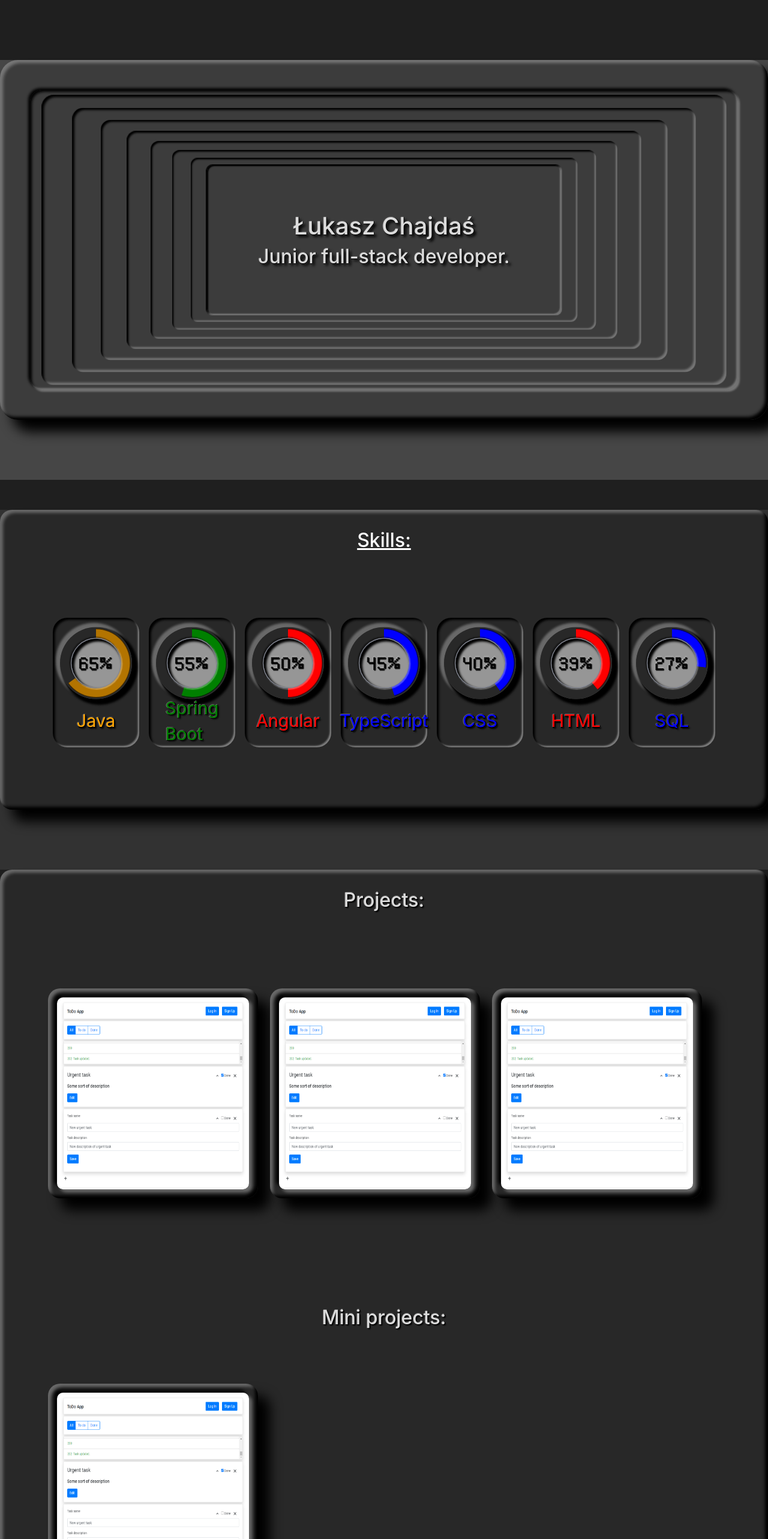
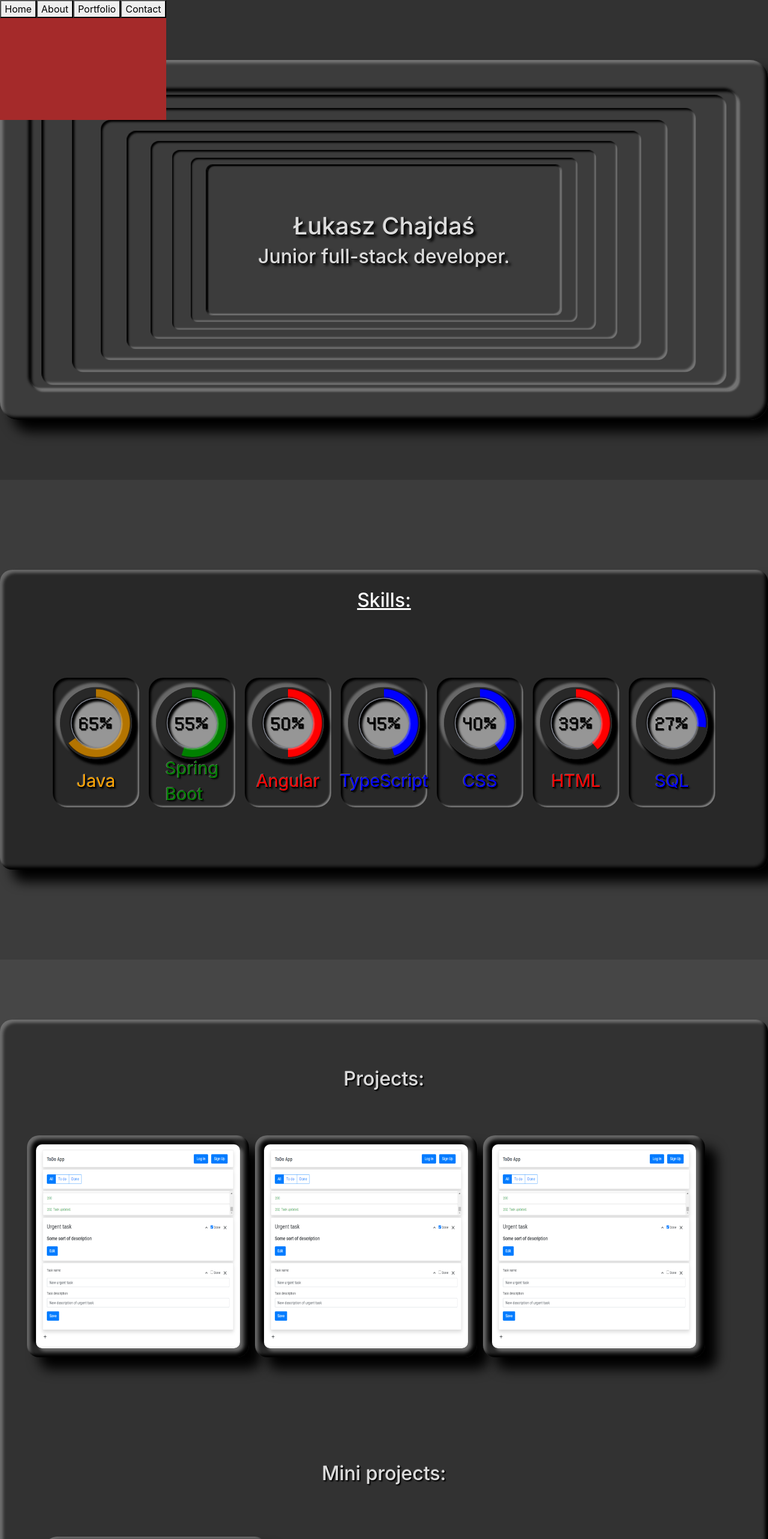
Before and after one commit to Luke1024/developer_page_in_angular, an Angular app in the folder developer-page/: page / in a window 1280 px wide. Shown: the top 2566 px of the page at 60% size. Built offline with nearby package versions, Linux system fonts and the light colour scheme.

Commit message:
further repositioning, navbar added

```diff
--- a/developer-page/src/app/about/about.component.css
+++ b/developer-page/src/app/about/about.component.css
@@ -1,6 +1,6 @@
 #background {
-    height:600px;
-    background-color:rgb(50,50,50);
+    height:800px;
+    background-color:rgb(60,60,60);
     position: relative;
 }
 
@@ -13,6 +13,7 @@
     box-shadow: inset -5px -5px 5px black,
         inset 5px 5px 5px rgba(255, 255, 255, 0.3),
         20px 20px 20px black;
+    top:150px;
     position: relative;
 }
 
--- a/developer-page/src/app/app.component.ts
+++ b/developer-page/src/app/app.component.ts
@@ -1,4 +1,4 @@
-import { Component } from '@angular/core';
+import { Component, HostListener } from '@angular/core';
 import { MessageServiceService } from './message-service.service';
 
 @Component({
--- a/developer-page/src/app/app.module.ts
+++ b/developer-page/src/app/app.module.ts
@@ -13,6 +13,20 @@ import { BarComponent } from './about/card-circular-bar/bar/bar.component';
 import { CardCircularBarComponent } from './about/card-circular-bar/card-circular-bar.component';
 import { CardComponent } from './card/card.component';
 import { CardModalComponent } from './card-modal/card-modal.component';
+import { NavbarComponent } from './navbar/navbar.component';
+import { FormsModule } from '@angular/forms';
+import { ExtraOptions, RouterModule, Routes } from '@angular/router';
+
+const routes: Routes = [
+  {
+    path: "",
+    component: MainViewComponent
+  }
+];
+const routerOptions: ExtraOptions = {
+  anchorScrolling: "enabled"
+  //scrollPositionRestoration: "enabled"
+};
 
 @NgModule({
   declarations: [
@@ -25,14 +39,22 @@ import { CardModalComponent } from './card-modal/card-modal.component';
     BarComponent,
     CardCircularBarComponent,
     CardComponent,
-    CardModalComponent
+    CardModalComponent,
+    NavbarComponent
   ],
   imports: [
     BrowserModule,
     HttpClientModule,
-    NgbModule
+    NgbModule,
+    FormsModule,
+    RouterModule,
+    RouterModule.forRoot(routes, routerOptions)
   ],
   providers: [],
   bootstrap: [AppComponent]
 })
+
+
+
+
 export class AppModule { }
--- a/developer-page/src/app/card-block/card-block.component.css
+++ b/developer-page/src/app/card-block/card-block.component.css
@@ -1,24 +1,27 @@
 #background {
     height:1600px;
     position: relative;
-    background-color: rgb(30,30,30);
+    background-color: rgb(70,70,70);
 }
 
 #block {
     height:1400px;
-    width:80rem;
+    width:1280px;
     margin:auto;
     border-radius: 20px;
-    background-color: rgb(40,40,40);
+    background-color: rgb(50,50,50);
     box-shadow: inset -5px -5px 5px black,
         inset 5px 5px 5px rgba(255, 255, 255, 0.3),
         20px 20px 20px black;
     position: relative;
+    top:100px;
 }
 
 #container {
     position: relative;
     top:150px;
+    min-width: 1200px;
+    margin: auto;
 }
 
 #container2 {
@@ -35,7 +38,7 @@
     margin:auto;
     width: 80rem;
     position: relative;
-    top:2rem;
+    top:5rem;
     color:rgb(220,220,220);
     text-shadow: 2px 2px 2px black,
      -1px 0 rgb(102, 101, 101), 0 1px black, 1px 0 black, 0 -1px rgb(102, 102, 102);
--- a/developer-page/src/app/card/card.component.css
+++ b/developer-page/src/app/card/card.component.css
@@ -1,7 +1,7 @@
 #card {
-    margin:10px;
-    height:350px;
-    width:350px;
+    margin:5px;
+    height:370px;
+    width:370px;
     border-radius: 20px;
     background-color: rgb(40,40,40);
     box-shadow: inset -5px -5px 5px black,
@@ -20,8 +20,8 @@
     top:15px;
     left:15px;
     position: absolute;
-    width:320px;
-    height:320px;
+    width:340px;
+    height:340px;
     border-radius: 10px;
 }
 
--- a/developer-page/src/app/intro/intro.component.css
+++ b/developer-page/src/app/intro/intro.component.css
@@ -1,6 +1,6 @@
 #background {
-    height:700px;
-    background-color: rgb(70,70,70);
+    height:800px;
+    background-color: rgb(50,50,50);
     position: relative;
 }
 
@@ -8,6 +8,7 @@
     background-color: rgb(60,60,60);
     height: 600px;
     width: 1280px;
+    top:100px;
     position: relative;
     margin:auto;
     border-radius: 30px;
--- a/developer-page/src/app/main-view/main-view.component.css
+++ b/developer-page/src/app/main-view/main-view.component.css
@@ -4,22 +4,23 @@
     height: 100%;
 }
 
+#navbar {
+    z-index: 2;
+    position:fixed;
+}
+
 #intro {
-    position: relative;
-    top:100px;
+
 }
 
 #about {
-    position: relative;
-    top:150px;
+
 }
 
-#card {
-    position: relative;
-    top:150px;
+#portfolio {
+
 }
 
 #contact {
-    position: relative;
-    top:150px;
+
 }
--- a/developer-page/src/app/main-view/main-view.component.html
+++ b/developer-page/src/app/main-view/main-view.component.html
@@ -1,6 +1,7 @@
 <div id="view">
+    <app-navbar id="navbar"></app-navbar>
     <app-intro id="intro"></app-intro>
     <app-about id="about"></app-about>
-    <app-card-block id="card"></app-card-block>
+    <app-card-block id="portfolio"></app-card-block>
     <app-contact id="contact"></app-contact>
 </div>
--- a/developer-page/src/app/main-view/main-view.component.ts
+++ b/developer-page/src/app/main-view/main-view.component.ts
@@ -1,4 +1,4 @@
-import { Component, OnInit } from '@angular/core';
+import { Component, HostListener, OnInit } from '@angular/core';
 import { MessageServiceService } from '../message-service.service';
 
 @Component({
--- /dev/null
+++ b/developer-page/src/app/navbar/navbar.component.css
@@ -0,0 +1,18 @@
+#navbar {
+    height:200px;
+    width: 100%;
+    background-color: brown;
+}
+
+#button {
+  background-color: #4CAF50;
+  border: none;
+  color: white;
+  padding: 15px 32px;
+  text-align: center;
+  text-decoration: none;
+  display: inline-block;
+  font-size: 16px;
+  margin: 4px 2px;
+  cursor: pointer;
+}
--- /dev/null
+++ b/developer-page/src/app/navbar/navbar.component.html
@@ -0,0 +1,6 @@
+<div id="navbar">
+    <button class="button" (click)="home()">Home</button>
+    <button class="button" (click)="about()">About</button>
+    <button class="button" (click)="portfolio()">Portfolio</button>
+    <button class="button" (click)="contact()">Contact</button>
+</div>
--- /dev/null
+++ b/developer-page/src/app/navbar/navbar.component.ts
@@ -0,0 +1,35 @@
+import { Component, OnInit } from '@angular/core';
+import { ViewportScroller } from '@angular/common';
+
+@Component({
+  selector: 'app-navbar',
+  templateUrl: './navbar.component.html',
+  styleUrls: ['./navbar.component.css']
+})
+export class NavbarComponent implements OnInit {
+
+  constructor(private scroller:ViewportScroller) { }
+
+  ngOnInit(): void {
+  }
+
+  model = "home";
+
+  home(){
+    this.scroller.scrollToAnchor("intro");
+  }
+
+  portfolio(){
+    this.scroller.scrollToAnchor("portfolio");
+  }
+
+  about(){
+    this.scroller.scrollToAnchor("about");
+  }
+
+  contact(){
+    this.scroller.scrollToAnchor("contact");
+    console.log("navigate");
+  }
+
+}
```
Also changed, not shown: 1 other file (tests, documents, lock files or other folders).
